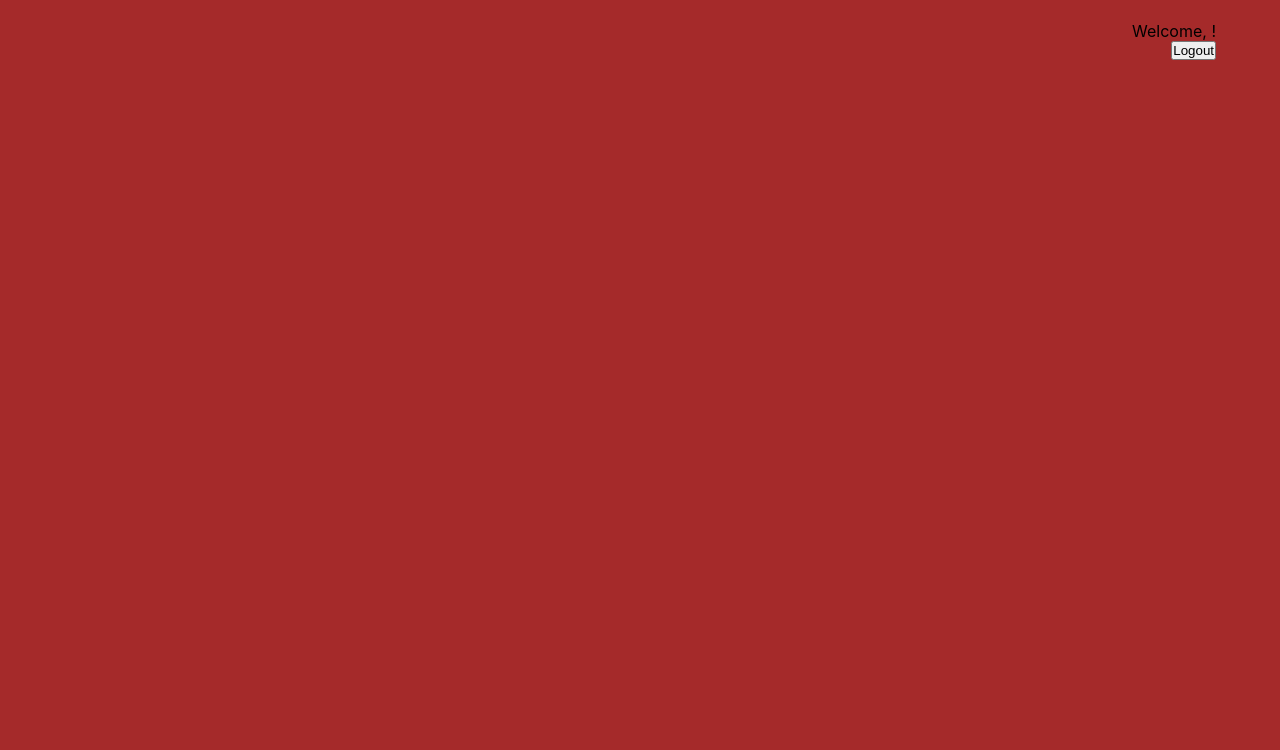
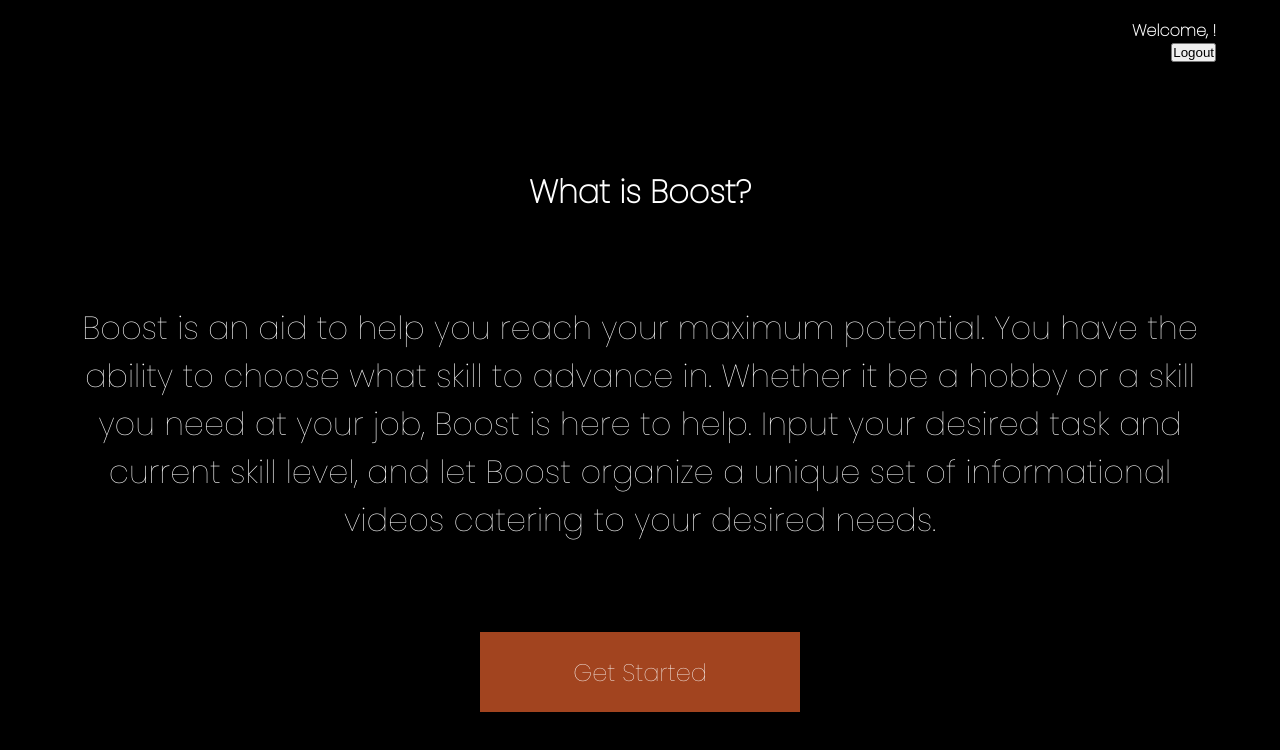
Before and after one commit to turntlane/boost-capstone, a React (Create React App) app: page /dashboard in a window 1280 px wide. Shown: the top 750 px of the page. Built offline with nearby package versions, Linux system fonts and the light colour scheme; no server answers; the database is empty; sample sign-in values are in the browser's storage.

Commit message:
axios call and dashboard page

```diff
--- a/src/App.js
+++ b/src/App.js
@@ -1,12 +1,11 @@
-import React, {useState, useEffect} from 'react'
+import React from 'react'
+import {BrowserRouter as Router, Route, Switch} from 'react-router-dom'
 import './App.css';
-import axios from 'axios';
-import keys from './key/accessKey';
 import SignIn from './Components/Sign In/SignIn';
 import SignUp from './Components/Sign Up/Signup';
 import Dashboard from './Components/Dashboard/Dashboard';
-import {BrowserRouter as Router, Route, Switch} from 'react-router-dom'
-import Videos from './Components/Authentications/Authentication';
+import SkillSelect from './Components/Skill Select/SkillSelect';
+
 
 
 function App() {
@@ -35,6 +34,7 @@ function App() {
           <Route exact path='/' component={SignIn}/>
           <Route path='/signup' component={SignUp}/>
           <Route path='/dashboard' component={Dashboard}/>
+          <Route path='/skillselect' component={SkillSelect} />
         </Switch>
       </Router>
     </div>
--- a/src/Components/Dashboard/Dashboard.css
+++ b/src/Components/Dashboard/Dashboard.css
@@ -1,15 +1,54 @@
 .dashboard {
-  width: 100vw;
-  height: 100vh;
-  background-color: brown;
+  font-family: 'Poppins', sans-serif;
+  background-color: transparent;
+  background: black;
+  color: white;
+}
+
+.dashboard-header {
+  font-weight: bolder;
 }
 
 .dashboard-container {
-  width: 100%;
-  height: 10%;
+  width: 100vw;
+  height: 10vh;
   display: flex;
   justify-content: center;
   align-items: flex-end;
   flex-direction: column;
   padding-right: 5%;
+  background-color: rgba(0, 0, 0, 0);
 }
+
+.boost-dashboard-container {
+  width: 100vw;
+  height: 90vh;
+  /* background: linear-gradient(153deg, rgba(0,0,0,1) 30%,  rgba(255,89,21,1) 100%); */
+  background-color: black;
+  display: flex;
+  justify-content: space-evenly;
+  align-items: center;
+  flex-direction: column;
+  text-align: center;
+  color: white;
+}
+
+.boost-dashboard-container p {
+  font-size: 2rem;
+  padding: 0 5% 0 5%;
+  color: white;
+}
+
+.boost-dashboard-btn {
+  text-decoration: none;
+  width: 20rem;
+  height: 5rem;
+  background-color: rgb(162, 68, 31);
+  outline: none;
+  border: none;
+  display: flex;
+  justify-content: center;
+  align-items: center;
+  color: white;
+  font-size: 1.5rem;
+}
--- a/src/Components/Dashboard/Dashboard.js
+++ b/src/Components/Dashboard/Dashboard.js
@@ -1,14 +1,12 @@
 import React, { useEffect, useState } from "react";
 import { useAuthState } from "react-firebase-hooks/auth";
 import { useHistory } from "react-router";
+import { Link } from "react-router-dom";
 import "./Dashboard.css";
 import { auth, db, logout } from "../Firebase/firebase";
 
-import Authentication from "../Authentications/Authentication";
-
 function Dashboard() {
-  const [videos, setVideos] = useState([])
-  const [user, loading, error] = useAuthState(auth);
+  const [user, loading] = useAuthState(auth);
   const [name, setName] = useState("");
   const history = useHistory();
   const fetchUserName = async () => {
@@ -33,14 +31,25 @@ function Dashboard() {
   return (
     <div className="dashboard">
       <div className="dashboard-container">
-        <div>Welcome, {name}!</div>
+        <div className="dashboard-header">Welcome, {name}!</div>
         <button className="dashboard-btn" onClick={logout}>
           Logout
         </button>
       </div>
-        {/* <button onClick={Authentication}>Get data</button> */}
+
+      <div className="boost-dashboard-container">
+        <h1>What is Boost?</h1>
+        <p>
+          Boost is an aid to help you reach your maximum potential. You have the
+          ability to choose what skill to advance in. Whether it be a hobby or a
+          skill you need at your job, Boost is here to help. Input your desired
+          task and current skill level, and let Boost organize a unique set of
+          informational videos catering to your desired needs.
+        </p>
+          {<Link className="boost-dashboard-btn" to="/skillselect">Get Started</Link>}
+      </div>
     </div>
   );
 }
 
-export default Dashboard
+export default Dashboard;
--- a/src/Components/Sign In/SignIn.css
+++ b/src/Components/Sign In/SignIn.css
@@ -1,5 +1,5 @@
 .signin-container {
-    background-color: rgb(186, 186, 186);
+    background-color: rgb(36, 36, 36);
     width: 100vw;
     height: 100vh;
     display: flex;
@@ -34,7 +34,7 @@
 }
 
 .signin-form a {
-    color: rgba(183,183,164,1);
+    color: white;
 }
 
 .signin-input {
@@ -45,7 +45,7 @@
 .signin-btn {
     outline: none;
     border: none;
-    background-color: rgba(183,183,164,1);
+    background: linear-gradient(153deg, rgba(255,89,21,1)5%, rgba(0,0,0,1) 100%);
     color: white;
     cursor: pointer;
 }
@@ -59,7 +59,15 @@
 .signin-logo-container {
     background: rgb(38,38,38);
 /* background: linear-gradient(154deg, rgba(38,38,38,1) 50%, rgba(193,193,193,1) 100%); */
-background: linear-gradient(153deg, rgba(0,0,0,1) 30%, rgba(183,183,164,1) 100%);
+background: linear-gradient(153deg, rgba(0,0,0,1) 30%,  rgba(255,89,21,1) 100%);
+
+
+/* background: rgb(131,58,180);
+background: linear-gradient(130deg, rgba(131,58,180,1) 0%, rgba(253,29,29,1) 50%, rgba(252,176,69,1) 100%); */
+
+
+
+
     color: white;
     width: 50%;
     height: 100%;
@@ -73,3 +81,9 @@ background: linear-gradient(153deg, rgba(0,0,0,1) 30%, rgba(183,183,164,1) 100%)
     font-family: 'Poppins', sans-serif;
     font-weight: bolder;
 }
+
+.signin-google {
+    background-color: rgb(0, 76, 143);
+    outline: none;
+    border: none;
+}
--- /dev/null
+++ b/src/Components/Skill Select/SkillSelect.js
@@ -0,0 +1,40 @@
+import React, { useEffect, useState } from "react";
+import axios from "axios";
+import keys from "../../key/accessKey";
+function SkillSelect(props) {
+  const [value, setValue] = useState("");
+  const [skill, setSkill] = useState("");
+  const [videos, setVideos] = useState([]);
+
+  const handleSubmit = () => {
+    axios
+      .get(
+        `https://youtube.googleapis.com/youtube/v3/search?part=snippet&q=${value} ${skill} tutorial&key=${keys.ytKey}`
+      )
+      .then((res) => {
+        setVideos(res.data.items[0].snippet.title);
+      });
+  };
+
+  return (
+    <div>
+        <div  className="dashboard-header">Welcome, {props.name}!</div>
+      <select
+        value="Current Skill Level"
+        onChange={(e) => setValue(e.target.value)}
+      >
+        <option defaultValue="">Choose Skill Level</option>
+        <option value="Beginner">Beginner</option>
+        <option value="Intermediate">Intermediate</option>
+        <option value="Advanced">Advanced</option>
+      </select>
+      <h2>{value}</h2>
+
+      <input placeholder="Skill" onChange={(e) => setSkill(e.target.value)} />
+      <button onClick={handleSubmit}>Get call</button>
+      <h1>{videos}</h1>
+    </div>
+  );
+}
+
+export default SkillSelect;
```
Also changed, not shown: src/Components/Skill Select/SkillSelect.css (added).
